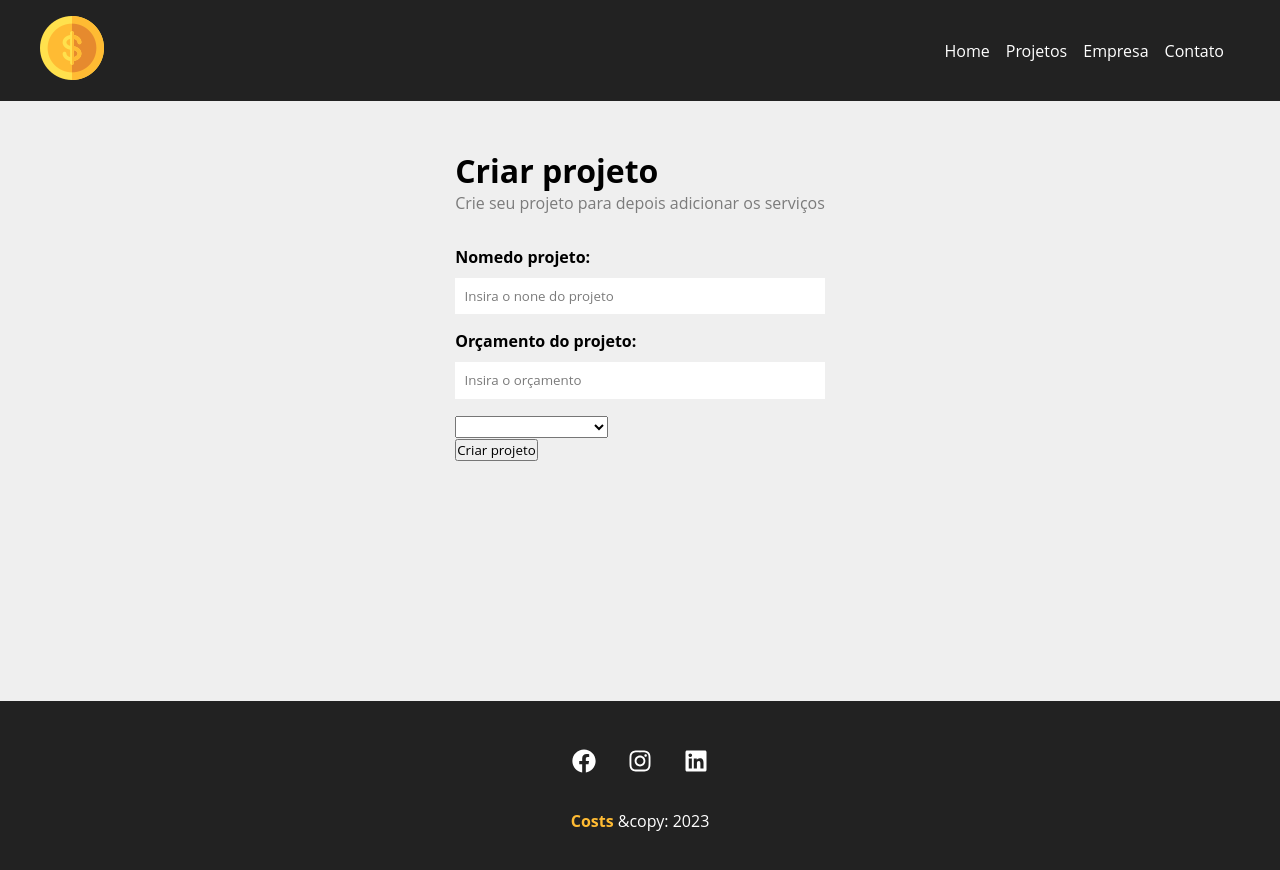
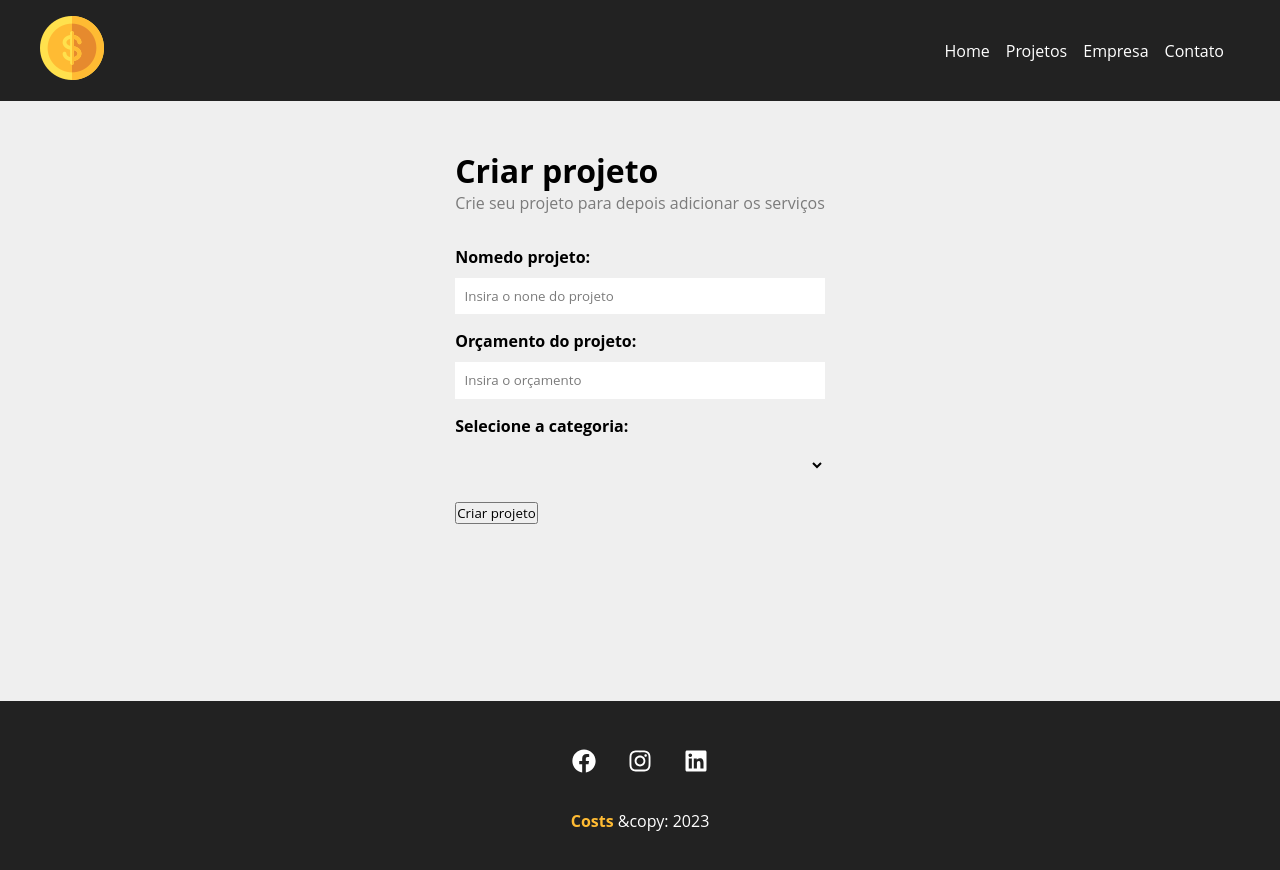
Before and after one commit to PauloBarros3335/Curso_react-, a React (Create React App) app: page /newproject in a window 1280 px wide. Shown: the top 870 px of the page. Built offline with nearby package versions, Linux system fonts and the light colour scheme.

Commit message:
meu quarto commit

```diff
--- a/src/components/Project/ProjectForm.js
+++ b/src/components/Project/ProjectForm.js
@@ -19,16 +19,14 @@ function ProjectForm() {
         placerholder="Insira o orçamento"
       />
 
-      <div>
-        <select name="category_id">
-          <option disabled>Selecione a categoria</option>
-        </select>
-      </div>
+      <Select name="category_d" text="Selecione a categoria" />
+
       <div>
         <input type="submit" value="Criar projeto" />
       </div>
     </form>
   );
+
   // <form className={styles.form}>
   //   <Input
   //     type="text"
--- a/src/components/form/Select.js
+++ b/src/components/form/Select.js
@@ -4,9 +4,9 @@ function Select({ text, name, options, handleOnchange, value }) {
   return (
     <div className={styles.form_control}>
       <label htmlFor={name}>{text}:</label>
-      <Select name={name} id={name}>
+      <select name={name} id={name}>
         <options>Selecione uma opção</options>
-      </Select>
+      </select>
     </div>
   );
 }
--- a/src/components/form/Select.module.css
+++ b/src/components/form/Select.module.css
@@ -9,12 +9,8 @@
   font-weight: bold;
 }
 
-.form_control input {
+.form_control select {
   padding: 0.7em;
   border-radius: 0;
   border: none;
 }
-
-.form_control input::placeholder {
-  color: #7b7b7b;
-}
```
